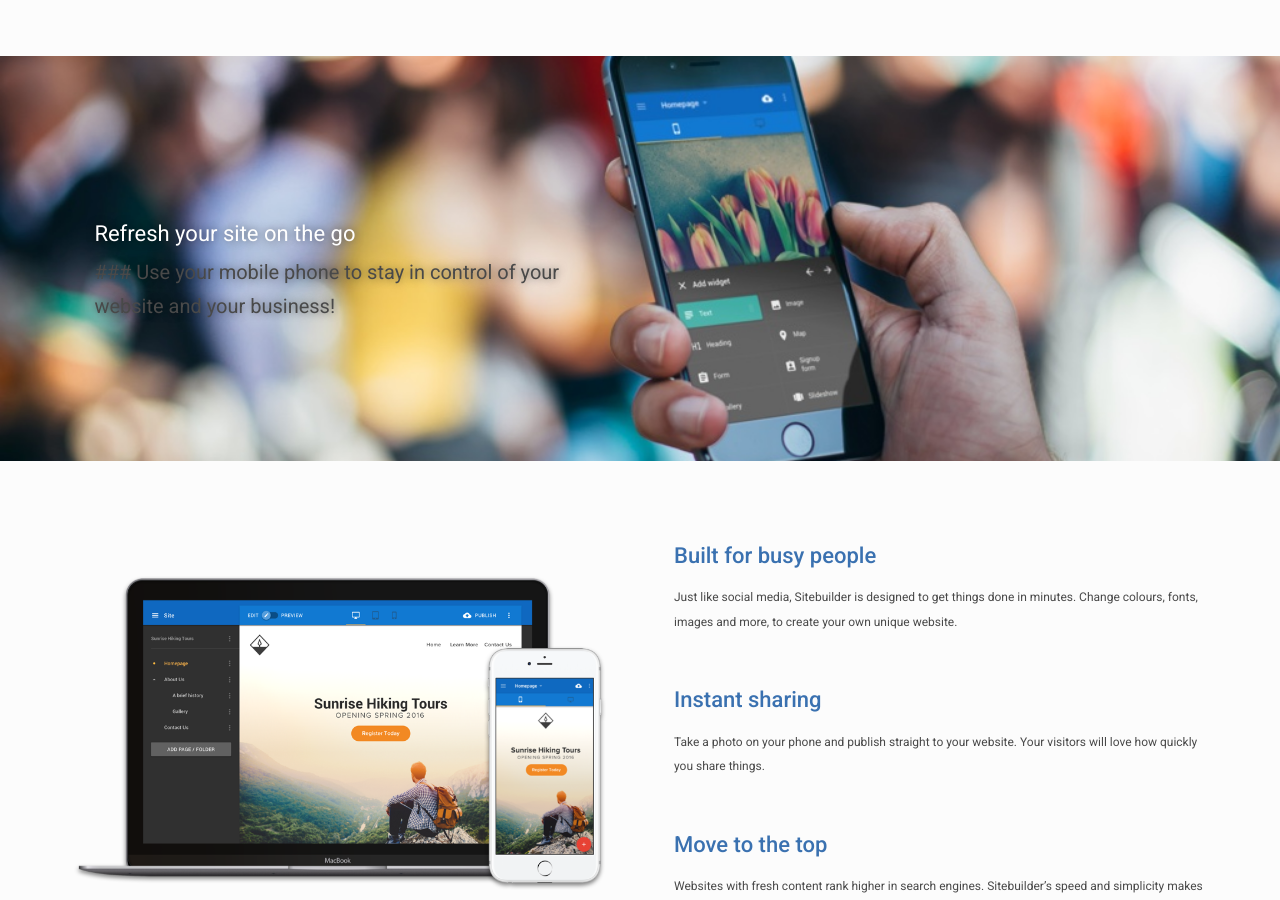
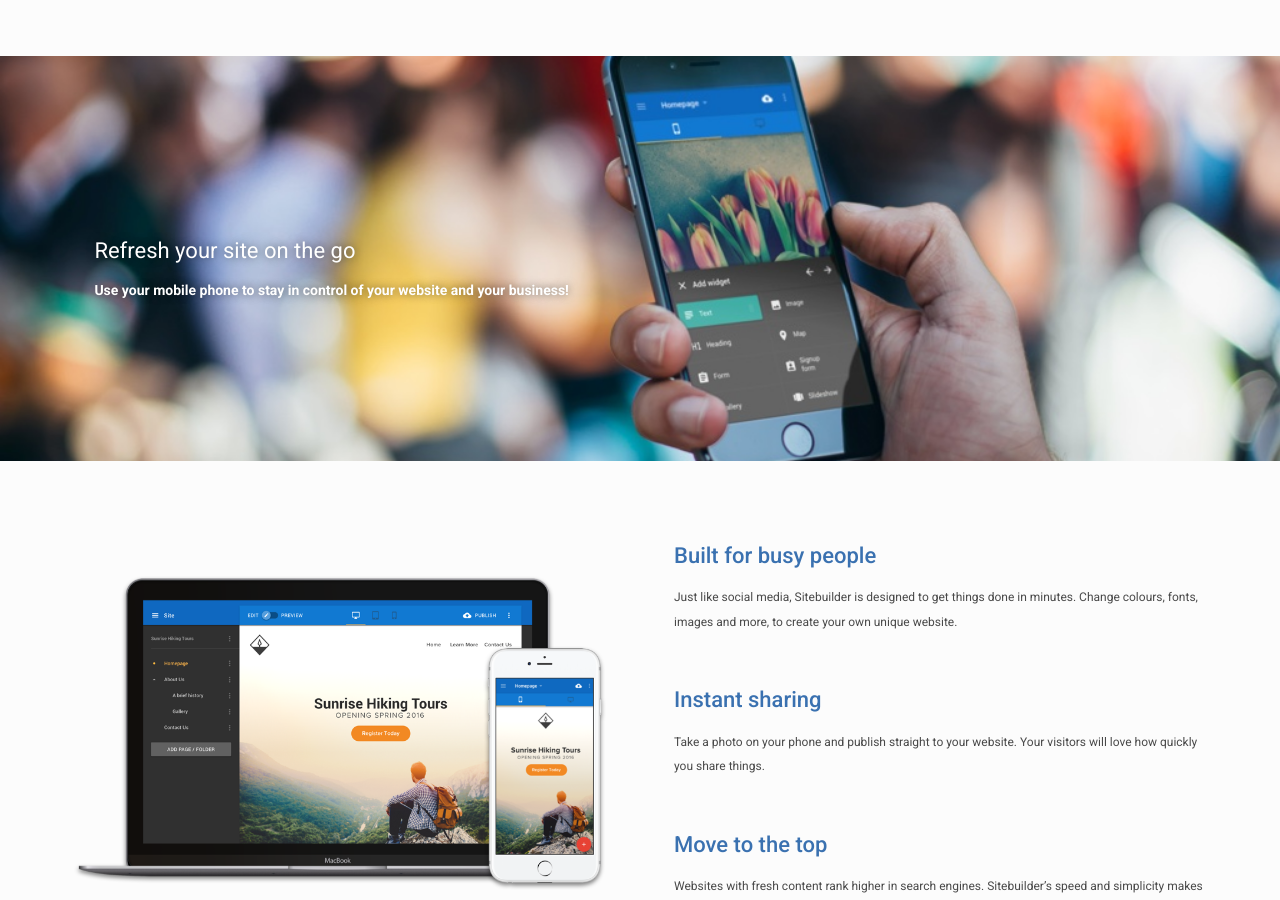
Before and after one commit to basekit-templates/partners-template, a Jekyll site: the page built from index.md, in a window 1280 px wide and 900 px high, scrolled down 1272 px. Built offline with Jekyll 4.4.1, drawn with Linux system fonts in a browser that asks for light colours.

Commit message:
Updated Fullscreen

```diff
--- a/_rows/fullscreen.markdown
+++ b/_rows/fullscreen.markdown
@@ -44,7 +44,7 @@ script: |
   <div class="fullscreen__main">
     <div class="fullscreen__content  typeset">
       <h2>{{ page.title }}</h2>
-      {{ page.main_text }}
+      {{ page.main_text | markdownify }}
     </div>
   </div>
 </section>
```
